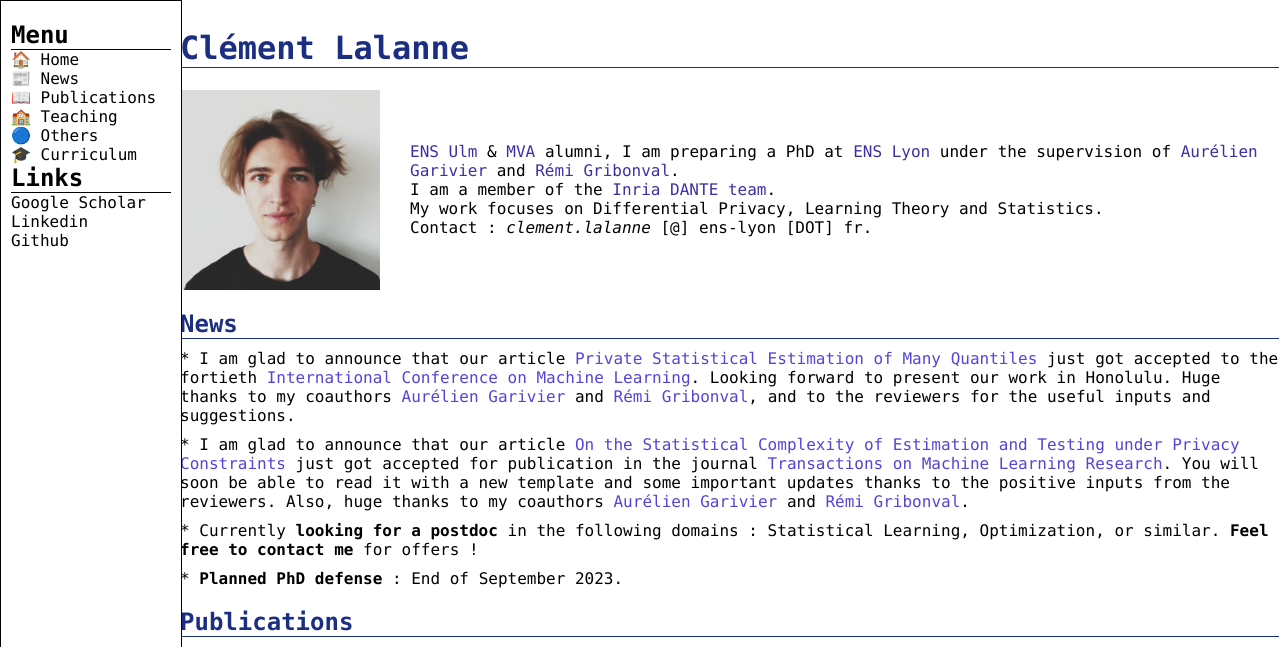
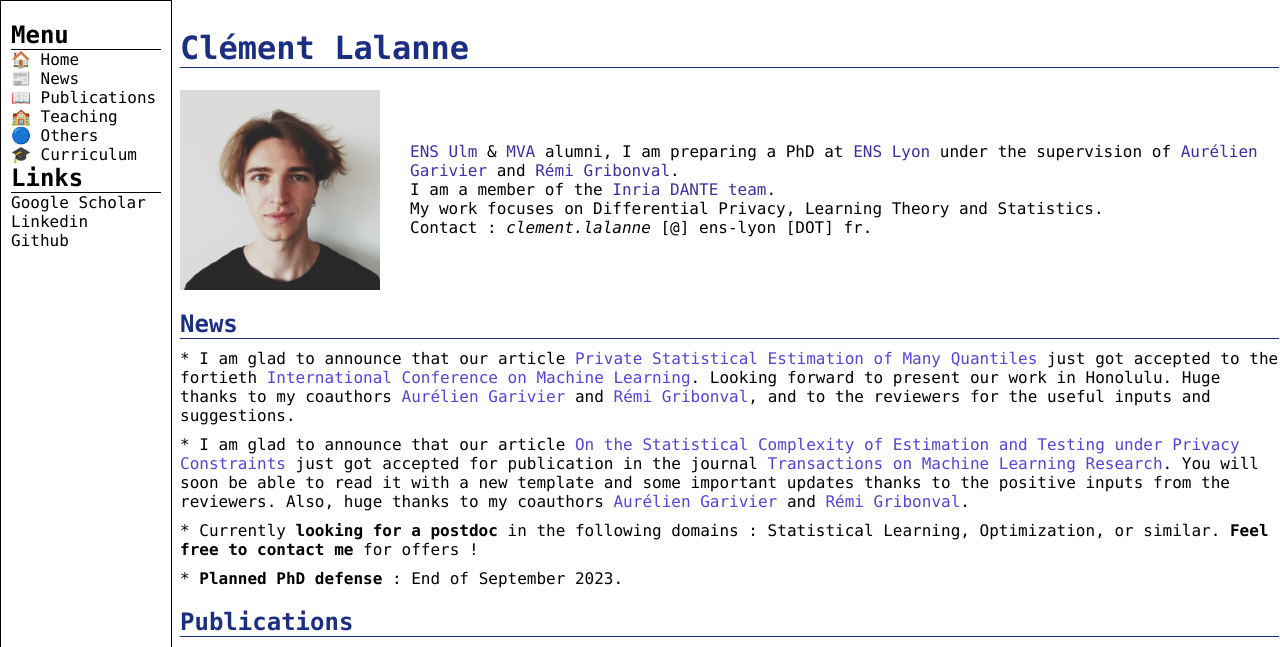
Before and after one commit to clemlal/clemlal.github.io, a Jekyll site: the page index.html, which Jekyll copies as it is, in a window 1280 px wide and 1400 px high. Shown: the top 647 px of the window. Built offline with Jekyll 4.4.1, drawn with Linux system fonts in a browser that asks for light colours; grey boxes are pictures that could not be loaded.

Commit message:
Update index.html

```diff
--- a/index.html
+++ b/index.html
@@ -22,7 +22,7 @@
       font-size: 2em;
     }
     .nav {
-      width: 140px;
+      width: 130px;
       background-color: rgb(255, 255, 255);
       padding: 20px;
       border: 1px solid rgb(0, 0, 0);
```
